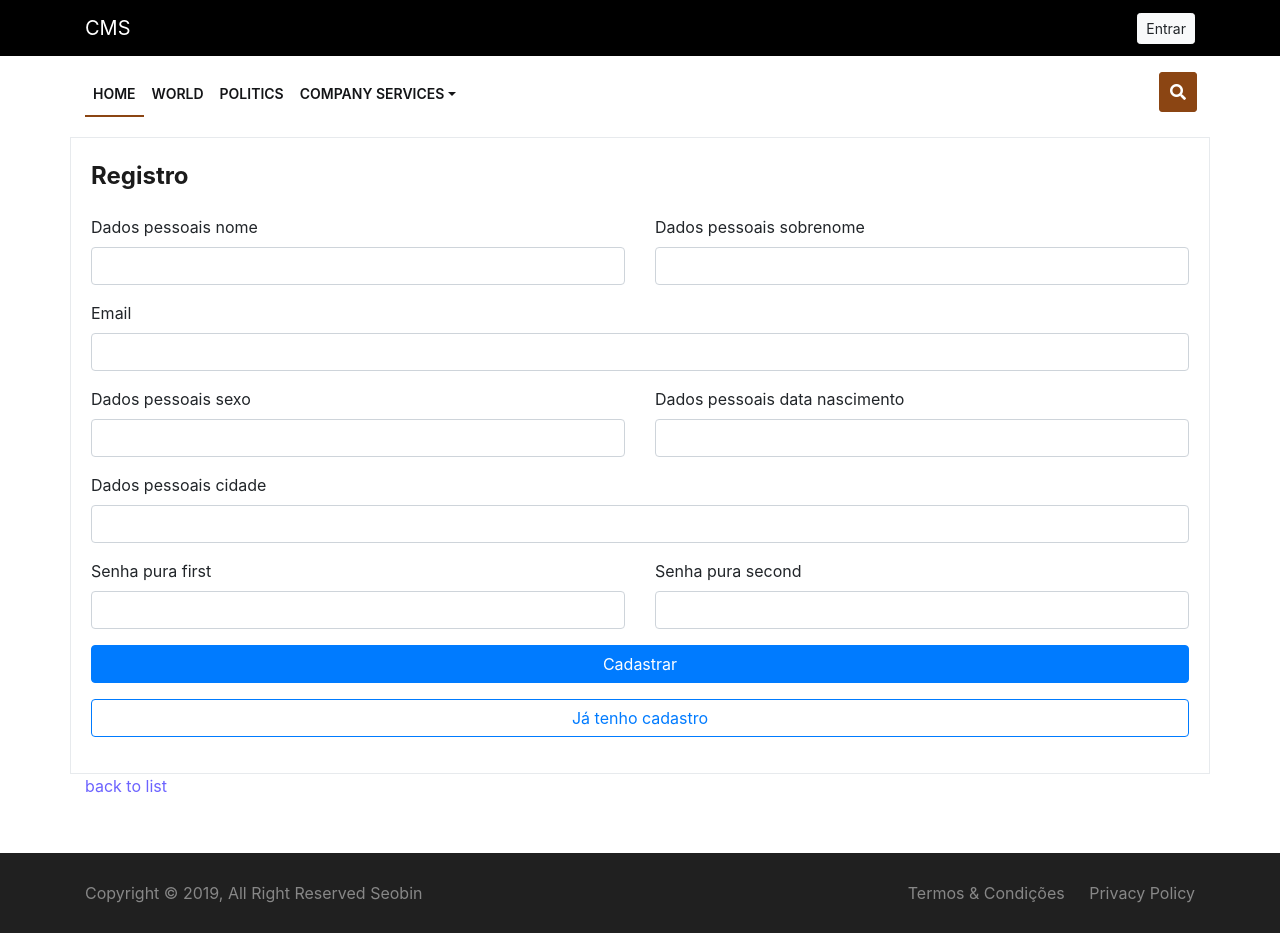
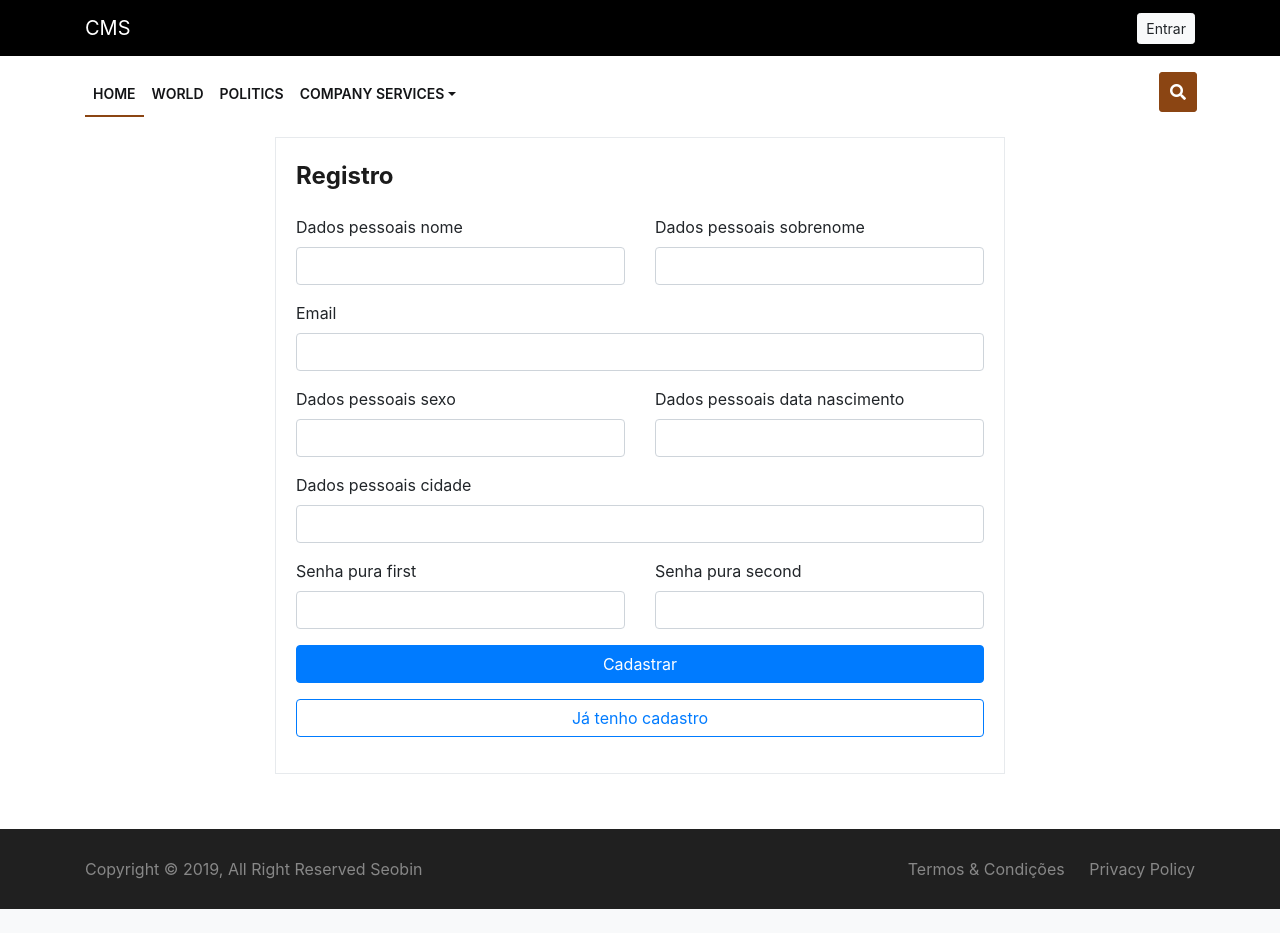
Before and after one commit to samuelmo79/cms, a Symfony app: template templates/home/registro.html.twig in a window 1280 px wide. After the commit the page ends 909 px from the top, so only its background shows below. Run offline with Twig, Linux system fonts and the light colour scheme; the template is opened without the code that fills it, so the values that code supplies are empty; form fields are guessed from the names that the template uses; some libraries are stand-ins or nearby versions.

Commit message:
fix: Correções nas colunas

```diff
--- a/templates/home/_form.html.twig
+++ b/templates/home/_form.html.twig
@@ -1,5 +1,6 @@
 {{ form_start(form) }}
 <div class="row justify-content-center">
+    <div class="col-11 col-lg-8">
         <div class="card">
             <article class="card-body">
                 <h4 class="card-title mb-4 mt-1">Registro</h4>
@@ -56,4 +57,5 @@
             </article>
         </div>
     </div>
+</div>
 {{ form_end(form) }}
--- a/templates/home/registro.html.twig
+++ b/templates/home/registro.html.twig
@@ -6,5 +6,4 @@
 
     {{ include('home/_form.html.twig') }}
 
-    <a href="{{ path('user_index') }}">back to list</a>
 {% endblock %}
--- a/templates/security/login.html.twig
+++ b/templates/security/login.html.twig
@@ -4,6 +4,7 @@
 
 {% block body %}
     <div class="row justify-content-center">
+        <div class="col-8 col-lg-4">
             <div class="card">
                 <article class="card-body">
                     <a href="{{ path('registro') }}" class="float-right btn btn-outline-primary">Registre-se</a>
@@ -53,4 +54,5 @@
                 </article>
             </div>
         </div>
+    </div>
 {% endblock %}
```
Lines whose indentation alone changed are shown as unchanged.
